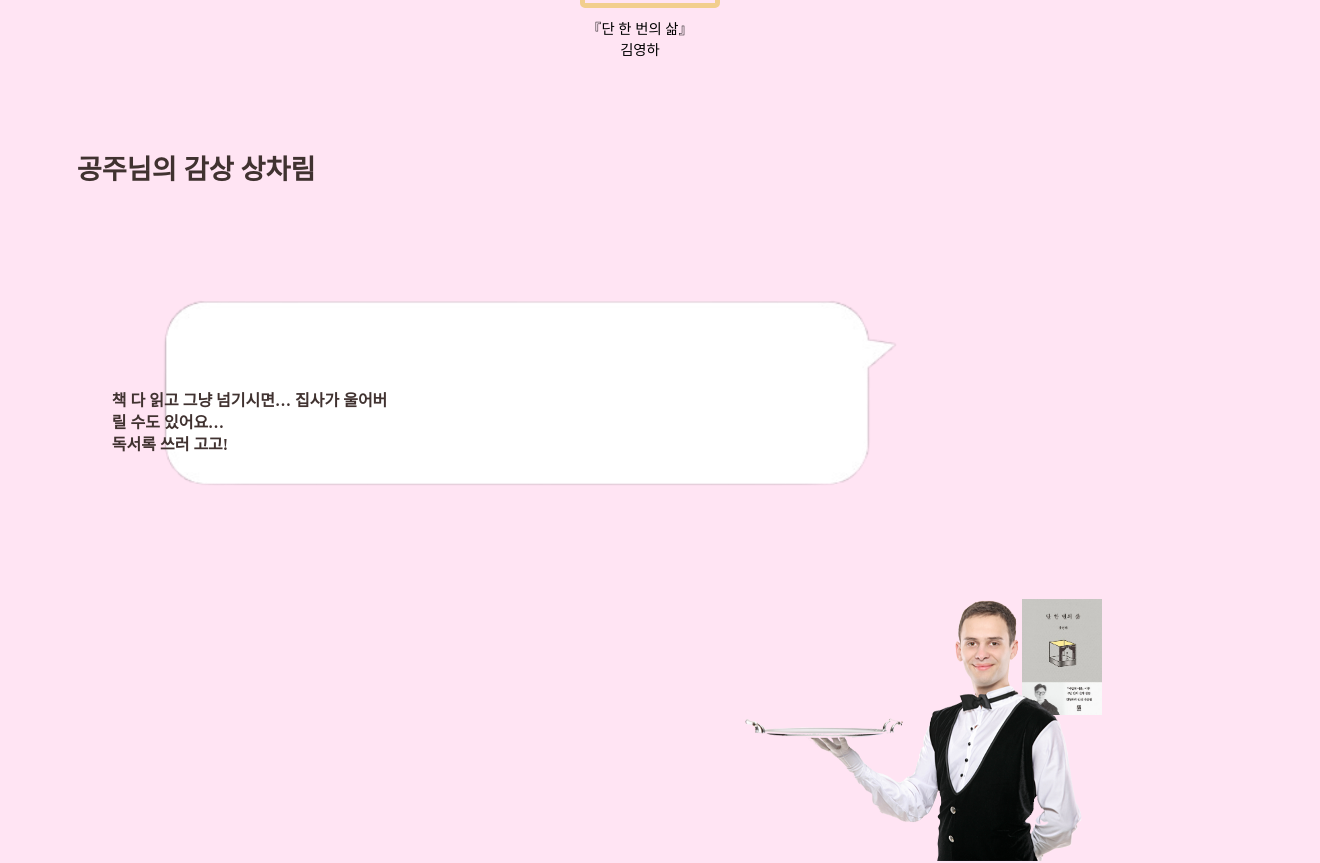
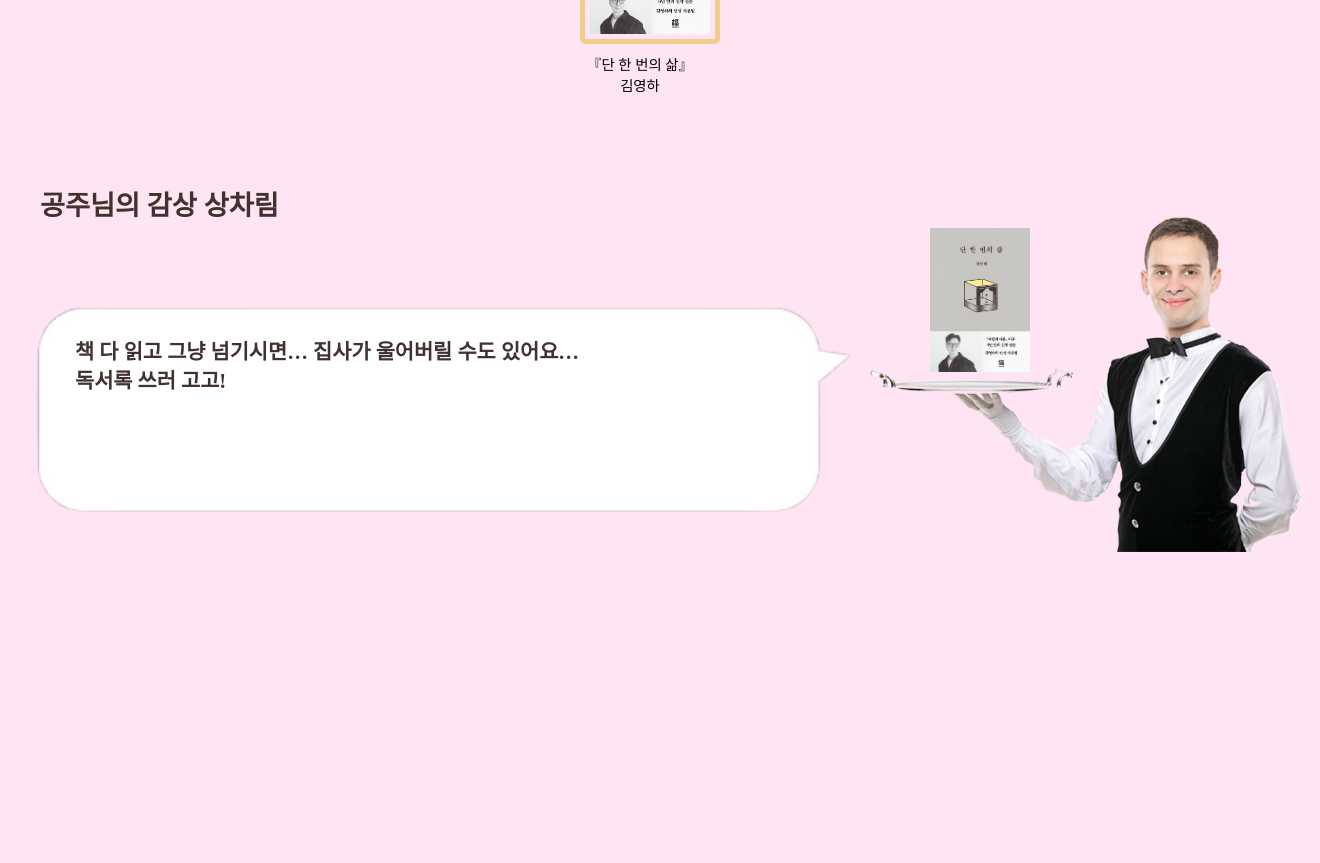
Before and after one commit to Team-Fwaiya/Frontend-Princess, a React (Create React App) app in the folder princess/: page / in a window 1280 px wide. Shown: the part 1900-2763 px from the top of the page, 1320 px wide, since content can reach past the window. After the commit the page ends 2603 px from the top, so only its background shows below. Built offline with nearby package versions, Linux system fonts and the light colour scheme; the HTML template or start-up script is replaced by a standard one; a web font is replaced by a local one.

Commit message:
빈칸 없애기

```diff
--- a/princess/src/styles/Home/Home.css
+++ b/princess/src/styles/Home/Home.css
@@ -110,7 +110,7 @@ body {
 .sentence-container .bookcover {
   position: absolute;
   left: 1070px;
-  bottom: 25px;
+  top: 30px;
 }
 
 .sentence-container .bookcover img {
@@ -176,55 +176,59 @@ body {
 }
 
 .readinglog-container {
-  width: 88%;
-  margin: 50px auto;
-  position: relative;
+  width: 100%;
+  max-width: 1200px;
+  margin: 0px auto;
   padding: 20px;
   font-family: "Hahmlet";
+  position: relative;
+  height: 0px;
 }
 
-.readinglog-container .introduction-title {
+.introduction-title {
   font-size: 1.7rem;
   font-weight: bold;
   color: #403230;
-  margin-bottom: 20px;
+  margin-bottom: 30px;
 }
 
 .bubble-wrapper {
-  position: relative;
-  display: flex;
-  align-items: center;
-  justify-content: space-between;
-  width: 88%;
+  position: absolute;
+  top: 100px;
+  left: 100px;
+  width: 600px;
 }
 
 .bubble-image {
-  left: -50px;
-  width: 900px !important;
-  height: -100px !important;
+  width: 1000px !important;
+  display: block;
+  margin-top: -150px;
+  margin-left:-200px;
 }
-
 
 .bubble-text {
   position: absolute;
-  left: -300px;
-  font-size: 1.5rem;
+  font-size: 1.3rem !important;
   font-weight: bold;
   color: #403230;
-  font-family: "Hahmlet";
-  width: 500px
+  width: 750px !important;
+  line-height: 1.6;
+  top: 170px !important;
+  left: 310px !important;
+}
+
+.waiter-image {
+  right: -830px !important;
+  width: 450px !important;
+  height: auto;
+  top: -330px;
+  display: block;
 }
 
 .bookcover {
   position: absolute;
-  bottom: 170px;
-  left: 965px;
-  width: 80px !important;
+  right: 230px;
+  width: 100px;
+  top: 65px;
+  height: auto;
 }
-
-.waiter-image {
-  position: absolute;
-  bottom: 0;
-  left: 280px;
-  width: 350px !important;
-}
```
